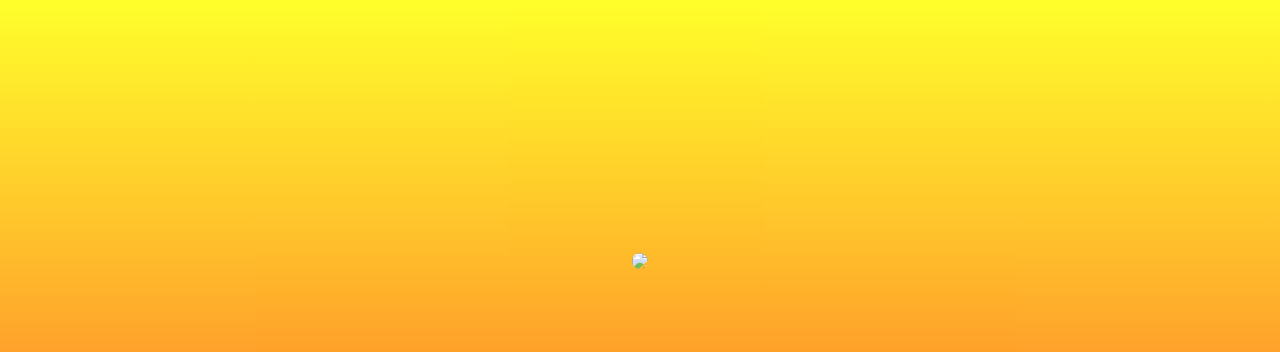
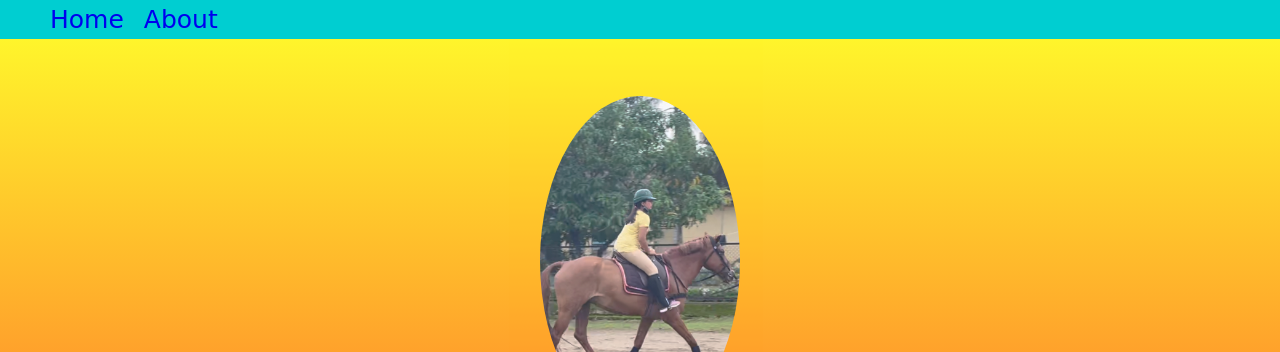
Before and after one commit to anokhidahi/Anokhi-Dahiya, a plain HTML site: page index.html in a window 1280 px wide. Shown: the top 352 px of the page. Drawn offline with Linux system fonts and the light colour scheme; a web font is replaced by a local one.

Commit message:
Add files via upload

```diff
--- a/index.html
+++ b/index.html
@@ -6,12 +6,27 @@
     <meta name="viewport" content="width=device-width, initial-scale=1.0">
     <title>Anokhi Dahiya</title>
     <link rel="stylesheet" href="style.css">
+    <link rel="preconnect" <link rel="preconnect" href="https://fonts.googleapis.com">
+    <link rel="preconnect" href="https://fonts.gstatic.com" crossorigin>
+    <link href="https://fonts.googleapis.com/css2?family=Italianno&display=swap" rel="stylesheet">
 </head>
 
 <body>
+
+    <center>
+        <ul class="menu">
+            <li class="links"> <a href="#welcome"> Home </a> </li>
+            <li class="links"> <a href="#bio"> About </a> </li>
+            <li class="links"> <a href=""> </a> </li>
+            <li class="links"> <a href=""> </a> </li>
+            <li class="links"> <a href=""> </a> </li>
+            <li class="links"> <a href=""> </a> </li>
+        </ul>
+    </center>
+
     <section id="welcome" class="parallax-container">
         <div class="parallax-inner">
-            <img src="girl.png" id="profile">
+            <img src="IMG_3131%20(1).jpg" id="profile">
             <h1> I am <br> <span id="name"> Anokhi Dahiya </span></h1>
             <h2> I am a student of Whitehat Jr.</h2>
         </div>
@@ -21,7 +36,14 @@
         <h1> About Me </h1>
         <div class="line"> </div>
         <p>
-            300 words about my self
+
+            Hi there !! This is Anokhi – Anokhi the unique…..
+
+            I am a coding girl and I love to code. I have picked up this passion recently , so let me take you through my life journey till date …
+            My birth coincides with the birth of Lord Krishna, I was born in Mumbai on 01 September 2010 (Krishan Janamasthmi). I am native of Sonipat (Haryana) but my father being in Indian Navy, was posted at various places – Kochi, Chennai, Mumbai etc. I had opportunity to absorb multi-culture of our culturally rich country. I love Dosa of Kerela, Podi idli of Chennai, Wada Pao of Maharastra and Buttered Aaloo Paratha of Haryana. I really feel myself to be immersed in tastes and flavours of India, I feel truly Indian !!
+            I enjoy lot of outdoors like Horse Riding, Swimming and cycling but equally have fun while playing Badminton and Squash. My heart and soul is always ready for dance – dance on any music any tune and at any time. I had humble opportunity to perform Bharatnatyam on stage and performed with Army Jazz band as lead singer. And now, my passion Coding is taking me ahead in life. I was selected for Silicon Valley Contest but due to COVID, the program was stalled. Never mind , sometime soon again. My dream is to code programs or apps that help elderly and under-privileged, that saves our environment, that makes this world a little better then yesterday !!
+
+
         </p>
     </section>
 
--- a/style.css
+++ b/style.css
@@ -55,25 +55,57 @@ h2 {
 
 .line {
     height: 6px;
-    background-color:black;
+    background-color: black;
     width: 100px;
     margin: 8px auto;
 }
 
-p{
+p {
     max-width: 450px;
     margin: 25px auto;
     font-size: 20px;
     line-height: 1.3;
 }
 
-#bio{
-    padding:50px;
+#bio {
+    padding: 50px;
     text-align: center;
     font-size: 50px;
     background-color: blueviolet;
     height: 800px;
     width: 100%;
     overflow: hidden;
-    margin-top: 500px;
 }
+
+.menu {
+    list-style: none;
+    overflow: hidden;
+    position: fixed;
+    top: 0;
+    margin-top: 0;
+    width: 100%;
+    z-index: 12;
+    cursor: pointer;
+    background-color: darkturquoise;
+    color: black;
+    text-align: center;
+    font-family: 'Italianno', cursive;
+}
+
+.links {
+    float: left;
+    padding-top: 5px;
+    padding-bottom: 5px;
+    padding-left: 10px;
+    padding-right: 10px;
+    font-size: 25px;
+    text-align: center;
+}
+
+.links:hover {
+    background-color: cornflowerblue;
+}
+
+a {
+    text-decoration: none;
+}
```
Also changed, not shown: IMG_3131 (1).jpg (added).
